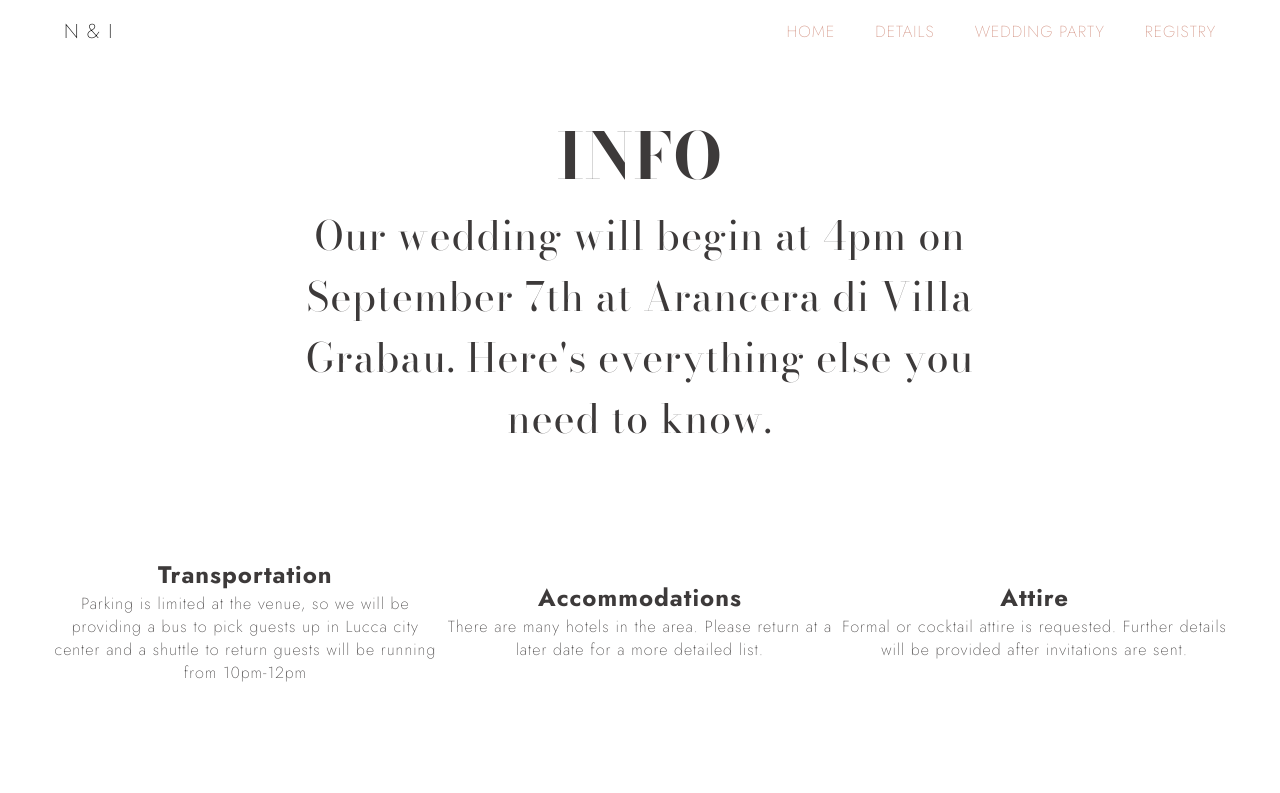
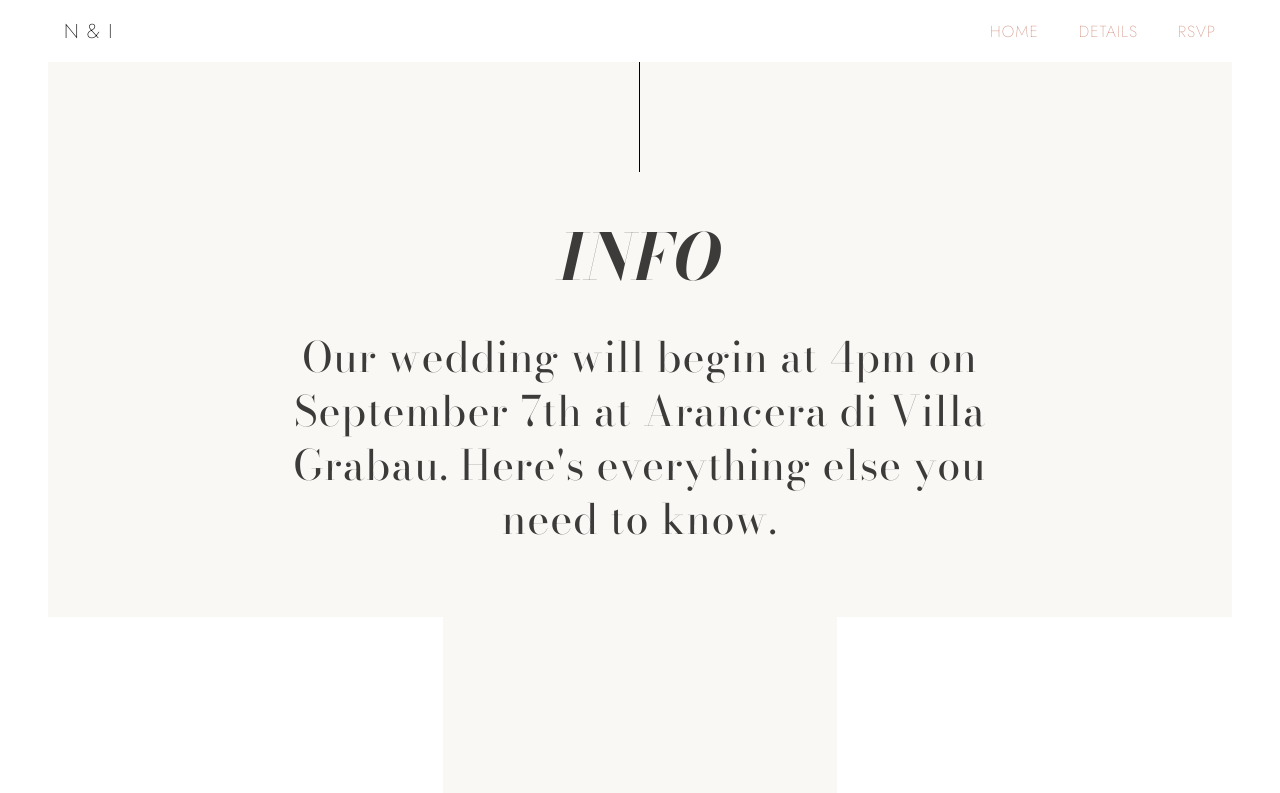
Before and after one commit to ngran4/wedding-site, a React (Create React App) app: page /details in a window 1280 px wide. Shown: the top 793 px of the page. Built offline with nearby package versions, Linux system fonts and the light colour scheme; a web font is replaced by a local one.

Commit message:
style details header, edit nav bar links

```diff
--- a/src/components/Navbar/NavbarHook/NavbarHook.jsx
+++ b/src/components/Navbar/NavbarHook/NavbarHook.jsx
@@ -44,6 +44,15 @@ const NavbarHook = () => {
         </li>
         <li>
           <NavLink
+          to="/RSVP"
+          className={linkClassName}
+          onClick={closeMobileMenu}
+          >
+            RSVP
+          </NavLink>
+        </li>
+        {/* <li>
+          <NavLink
             to="/wedding-party"
             className={linkClassName}
             onClick={closeMobileMenu}
@@ -59,7 +68,7 @@ const NavbarHook = () => {
           >
             REGISTRY
           </NavLink>
-        </li>
+        </li> */}
       </ul>
     );
   };
--- a/src/pages/Details/Details.css
+++ b/src/pages/Details/Details.css
@@ -9,7 +9,6 @@
     "photo-block photo-block photo-block photo-block photo-block photo-block"
     "address-block address-block address-block schedule-block schedule-block schedule-block"
     "bottom-block bottom-block bottom-block bottom-block bottom-block bottom-block";
-    margin-top: 5%;
 }
 
 .details__hero {
@@ -19,17 +18,30 @@
   justify-content: center;
   align-items: center;
   font-family: var(--title-font);
+  background-color: var(--primary-neutral);
+}
+
+.details__container .vl {
+  width: 1px;
+  height: 7rem;
+  background-color: black;
+  margin: 1%;
 }
 
 #hero-title {
   font-size: 4rem;
+  font-style: italic;
+  margin: 1.5rem;
+
 }
 
 #hero-subtext {
-  font-size: 2.5rem;
+  font-size: 2.6rem;
   font-weight: 200;
   text-align: center;
   width: 65%;
+  line-height: 1.3;
+  margin-bottom: 6%;
 }
 
 .transportation-block {
@@ -43,6 +55,7 @@
 
 .accomodation-block {
   grid-area: accomodation-block;
+  background-color: var(--primary-neutral);
   display: flex;
   flex-direction: column;
   justify-content: center;
--- a/src/pages/Details/Details.jsx
+++ b/src/pages/Details/Details.jsx
@@ -1,42 +1,47 @@
-import React from 'react'
-import './Details.css'
+import React from "react";
+import "./Details.css";
 
 const Details = () => {
   return (
     <>
       <div className="details__container">
         <div className="details__hero">
+          <div className="vl"></div>
           <h1 id="hero-title">INFO</h1>
-        <h3 id="hero-subtext">Our wedding will begin at 4pm on September 7th at Arancera di Villa Grabau. Here's everything else you need to know. </h3>
+          <h3 id="hero-subtext">
+            Our wedding will begin at 4pm on September 7th at Arancera di Villa
+            Grabau. Here's everything else you need to know.{" "}
+          </h3>
         </div>
         <div className="transportation-block">
           <h2>Transportation</h2>
-        <p>Parking is limited at the venue, so we will be providing a bus to pick guests up in Lucca city center
-          and a shuttle to return guests will be running from 10pm-12pm</p>
+          <p>
+            Parking is limited at the venue, so we will be providing a bus to
+            pick guests up in Lucca city center and a shuttle to return guests
+            will be running from 10pm-12pm
+          </p>
         </div>
         <div className="accomodation-block">
           <h2>Accommodations</h2>
-        <p>There are many hotels in the area. Please return at a later date for a more detailed list.</p>
+          <p>
+            There are many hotels in the area. Please return at a later date for
+            a more detailed list.
+          </p>
         </div>
         <div className="attire-block">
           <h2>Attire</h2>
-        <p>Formal or cocktail attire is requested. Further details will be provided after invitations are sent.</p>
+          <p>
+            Formal or cocktail attire is requested. Further details will be
+            provided after invitations are sent.
+          </p>
         </div>
-      <div className="photo-block">
-        photo here
-      </div>
-      <div className="address-block">
-        address
-      </div>
-      <div className="schedule-block">
-        schedule
-      </div>
-      <div className="bottom-block">
-        registry?
-      </div>
+        <div className="photo-block">photo here</div>
+        <div className="address-block">address</div>
+        <div className="schedule-block">schedule</div>
+        <div className="bottom-block">registry?</div>
       </div>
     </>
-  )
-}
+  );
+};
 
-export default Details
+export default Details;
```
Also changed, not shown: seed.js (+18 -0 lines), src/pages/Home/Home.css (+5 -4 lines). Lines whose indentation alone changed are shown as unchanged.
